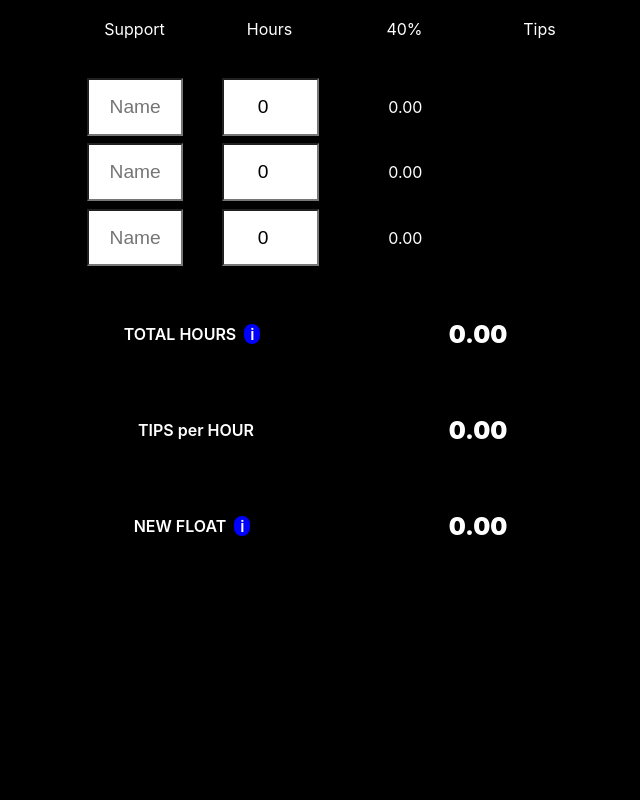
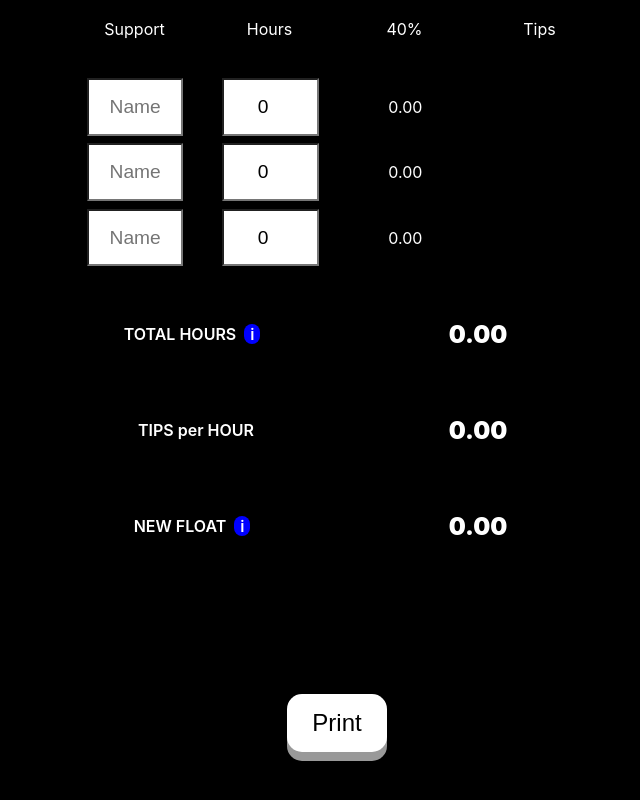
Before and after one commit to manuelcasanova/rmf, a React (Create React App) app in the folder client/: page /night in a window 1280 px wide. Shown: the part 2404-3204 px from the top of the page, without its empty margins (303-943 px from the left). Before the commit the page ends 3074 px from the top, so only its background shows below. Built offline with nearby package versions, Linux system fonts and the light colour scheme.

Commit message:
Closing night print

```diff
--- a/client/src/ClosingNight.jsx
+++ b/client/src/ClosingNight.jsx
@@ -1,11 +1,11 @@
 //Hooks
 
-import { useState } from "react";
+import { useState, useRef } from "react";
 import { Link } from "react-router-dom"
 
 //Libraries
 
-import {ReactToPrint} from 'react-to-print'
+import ReactToPrint from 'react-to-print'
 
 //Components
 
@@ -261,9 +261,12 @@ export default function ClosingNight() {
     setPizzaMaking2Name("Akasha");
   }
 
+  const componentRef = useRef();
 
   return (
-    <div className={toggle ? "App day-mode" : "App night-mode"}>
+    <div>
+
+      <div ref={componentRef} className={toggle ? "App day-mode" : "App night-mode"}>
 
         <label className="switch">
           <input type="checkbox" onChange={handleToggle} />
@@ -460,7 +463,7 @@ export default function ClosingNight() {
   } */}
             </div>
 
-          {pizzaTips !==0 && supportServerInfo &&
+            {pizzaTips !== 0 && supportServerInfo &&
               <div className='error-message'>Do not forget that the pizza making servers may have as well work as support over the shift. Tip accordingly.</div>
             }
 
@@ -661,5 +664,21 @@ export default function ClosingNight() {
         </div>
 
       </div>
+
+      <div className={toggle ? "App day-mode" : "App night-mode"}>
+
+
+
+        <ReactToPrint
+          trigger={() => {
+            return <button className='clear-all'>Print</button>
+          }}
+          content={() => componentRef.current}
+          documentTitle="new document"
+          pageStyle="print"
+
+        />
+      </div>
+    </div>
   )
 }
```
Lines whose indentation alone changed are shown as unchanged.
